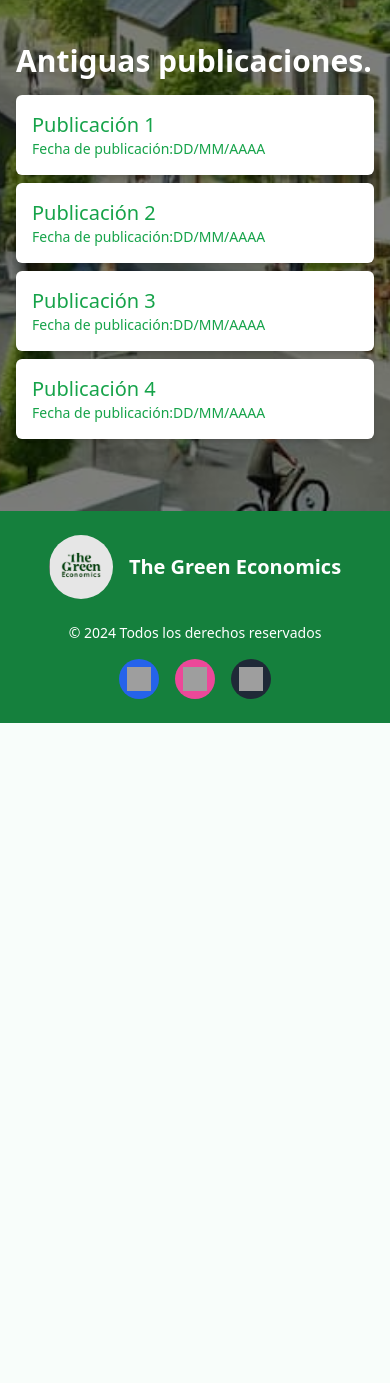
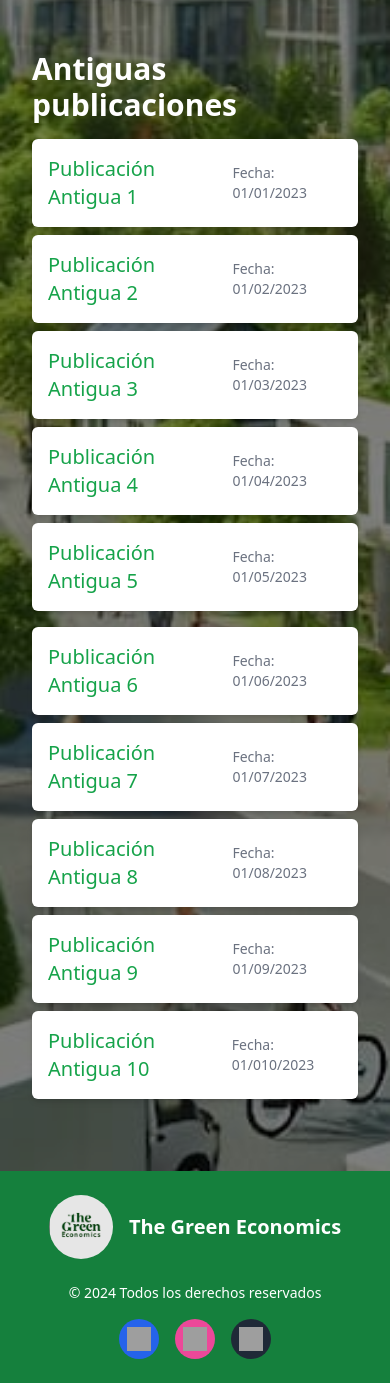
Before and after one commit to JulioChureo/TheGreenEconomics, a Django app: page / in a window 390 px wide; the page is wider, and only the part inside the window is pictured. Shown: the part 814-2197 px from the top of that part. Before the commit the page ends 1537 px from the top of that part, so only its background shows below. Run offline with Django 5.2, Linux system fonts and the light colour scheme; data that the repository does not hold is empty; some libraries are stand-ins or nearby versions; grey boxes are pictures that could not be loaded.

Commit message:
arreglo de templates

```diff
--- a/GreenEconomics/templates/base.html
+++ b/GreenEconomics/templates/base.html
@@ -29,33 +29,38 @@
         }
 	</style>
 	<body  >
-		<header>
-			<nav class="bg-green-600 shadow-lg">
-				<div class="mx-auto max-w-7xl px-4 xl:px-6 lg:px-8">
-					<div class="relative flex h-16 items-center justify-between">
-						<!-- Izquierda: Enlaces de navegación -->
-						<div class="flex items-center space-x-6">
-							<a href="#" class="rounded-md px-4 py-2 text-lg font-medium text-white hover:bg-green-700 transition duration-300">Inicio</a>
-							<a href="#" class="rounded-md px-4 py-2 text-lg font-medium text-white hover:bg-green-700 transition duration-300">Publicaciones</a>
-						</div>
+	<!-- En tu template base.html -->
+<div class="flex min-h-screen">
+    <!-- Botón de toggle -->
+    <button id="menuToggle" class="fixed z-30 top-4 left-4 p-2 bg-green-600 text-white rounded-md hover:bg-green-700 transition shadow-lg">
+        ☰ Menú
+    </button>
 
-						<!-- Centro: Logo -->
-						<div class="flex items-center justify-center flex-1">
-							<img class="h-16 w-16 rounded-full object-cover" src="{% static 'logo2.png' %}" alt="Your Company">
-						</div>
+    <!-- Barra de navegación lateral -->
+    <nav id="sidebar" class="w-72 bg-green-600 shadow-lg fixed h-full transform -translate-x-full transition-transform duration-300 z-20">
+        <!-- ... (mismo contenido del nav anterior) ... -->
+		<div class="flex justify-center mb-8 mt-4">
+			<img class="h-40 w-40 mt-8 rounded-full object-cover" src="{% static 'logo2.png' %}" alt="Your Company">
+		</div>
 
-						<!-- Derecha: Enlaces adicionales -->
-						<div class="flex items-center space-x-6">
-							<a href="#" class="rounded-md px-4 py-2 text-lg font-medium text-white hover:bg-green-700 transition duration-300">Quiénes Somos</a>
-							<a href="#" class="rounded-md px-4 py-2 text-lg font-medium text-white hover:bg-green-700 transition duration-300">Publicación de libro</a>
-						</div>
-					</div>
-				</div>
-			</nav>
-		</header>
-	  {% block content %}
+		<!-- Enlaces de navegación en columna -->
+		<div class="flex flex-col space-y-4 flex-grow">
+			<a href="#" class="rounded-md px-4 py-2 text-lg font-medium text-white hover:bg-green-700 transition duration-300">Inicio</a>
+			<a href="#" class="rounded-md px-4 py-2 text-lg font-medium text-white hover:bg-green-700 transition duration-300">Publicaciones</a>
+			<a href="#" class="rounded-md px-4 py-2 text-lg font-medium text-white hover:bg-green-700 transition duration-300">Quiénes Somos</a>
+			<a href="#" class="rounded-md px-4 py-2 text-lg font-medium text-white hover:bg-green-700 transition duration-300">Publicación de libro</a>
+		</div>
+    </nav>
 
-	  {% endblock content %}
+    <!-- Contenido principal -->
+    <main id="mainContent" class="flex-grow transition-all duration-300 px-4 md:px-8 pt-16">
+        {% block content %}
+        <!-- Contenido de las páginas -->
+        {% endblock %}
+    </main>
+</div>
+
+
 	  <footer class="bg-green-700 text-white py-6 mt-10">
 		<div class="max-w-7xl mx-auto px-4 flex flex-col md:flex-row items-center justify-between">
 			<!-- Izquierda: Logo de la empresa y nombre -->
@@ -85,3 +90,51 @@
 	</footer>
 	</body>
 </html>
+<script>
+    document.addEventListener('DOMContentLoaded', function() {
+        const menuToggle = document.getElementById('menuToggle');
+        const sidebar = document.getElementById('sidebar');
+        const mainContent = document.getElementById('mainContent');
+
+        // Estado del menú desde localStorage
+        let isMenuOpen = localStorage.getItem('menuOpen') === 'true';
+
+        // Función para actualizar el layout
+        function updateLayout() {
+            if (isMenuOpen) {
+                sidebar.classList.remove('-translate-x-full');
+                mainContent.classList.add('md:ml-72', 'ml-0');
+            } else {
+                sidebar.classList.add('-translate-x-full');
+                mainContent.classList.remove('md:ml-72', 'ml-0');
+            }
+        }
+
+        // Función para alternar el menú
+        function toggleMenu() {
+            isMenuOpen = !isMenuOpen;
+            localStorage.setItem('menuOpen', isMenuOpen);
+            updateLayout();
+        }
+
+        // Event listeners
+        menuToggle.addEventListener('click', toggleMenu);
+
+        // Inicialización adaptativa
+        if (window.innerWidth >= 768 && !localStorage.getItem('menuOpen')) {
+            isMenuOpen = true; // Estado inicial abierto solo en desktop
+        }
+
+        updateLayout();
+
+        // Ajustar en resize
+        window.addEventListener('resize', function() {
+            if (window.innerWidth >= 768) {
+                mainContent.classList.remove('ml-0');
+            } else {
+                mainContent.classList.remove('md:ml-72');
+            }
+            updateLayout();
+        });
+    });
+</script>
--- a/GreenEconomics/templates/journals/index.html
+++ b/GreenEconomics/templates/journals/index.html
@@ -2,44 +2,80 @@
 {% block content %}
 <!-- Nuevas publicaciones-->
 <div class="max-w-7xl mx-auto py-8 px-4 sm:px-6 lg:px-8">
-    <div class="grid grid-cols-1 md:grid-cols-2 gap-8 ">
+    <div class="grid grid-cols-1 md:grid-cols-2 gap-8">
         <!-- Lado izquierdo: Listado de publicaciones -->
         <div class="space-y-4">
             <h2 class="text-3xl font-semibold text-white">Novedades</h2>
             <ul class="space-y-2">
-                <li class="bg-white p-4 rounded-md shadow-md hover:bg-gray-100">
-                    <a href="#" class="text-xl text-green-600 hover:text-green-800" onclick="openModal(0)">Publicación 1</a>
-                    <h1 class="text-sm text-green-600">Fecha de publicación: DD/MM/AAAA</h1>
+                {% for i in "1234" %}
+                <li
+                    class="bg-white p-4 rounded-md shadow-md hover:bg-gray-100 cursor-pointer transition-colors group relative"
+                    onclick="openModal({{ forloop.counter0 }})"
+                    data-title="Publicación {{ forloop.counter }}"
+                    data-content="Contenido detallado de la publicación {{ forloop.counter }}"
+                    data-date="01/0{{ forloop.counter }}/2024"
+                >
+                    <div class="flex justify-between items-center">
+                        <span class="text-xl text-green-600 group-hover:text-green-800">
+                            Publicación {{ forloop.counter }}
+                        </span>
+                        <span class="text-sm text-gray-500">
+                            Fecha de publicación: 01/0{{ forloop.counter }}/2024
+                        </span>
+                    </div>
                 </li>
-                <li class="bg-white p-4 rounded-md shadow-md hover:bg-gray-100">
-                    <a href="#" class="text-xl text-green-600 hover:text-green-800" onclick="openModal(1)">Publicación 2</a>
-                    <h1 class="text-sm text-green-600">Fecha de publicación: DD/MM/AAAA</h1>
-                </li>
-                <li class="bg-white p-4 rounded-md shadow-md hover:bg-gray-100">
-                    <a href="#" class="text-xl text-green-600 hover:text-green-800" onclick="openModal(2)">Publicación 3</a>
-                    <h1 class="text-sm text-green-600">Fecha de publicación: DD/MM/AAAA</h1>
-                </li>
-                <li class="bg-white p-4 rounded-md shadow-md hover:bg-gray-100">
-                    <a href="#" class="text-xl text-green-600 hover:text-green-800" onclick="openModal(3)">Publicación 4</a>
-                    <h1 class="text-sm text-green-600">Fecha de publicación: DD/MM/AAAA</h1>
-                </li>
+                {% endfor %}
             </ul>
         </div>
 
         <!-- Modal -->
-        <div id="modal" class="fixed inset-0 bg-black bg-opacity-50 flex items-center justify-center hidden">
-            <button onclick="prevPublication()" class="absolute left-2 bg-gray-300 p-2 rounded-full">&#9664;</button>
-            <div class="bg-white p-6 rounded-lg shadow-lg w-96 relative flex flex-col items-center">
-                <h3 id="modal-title" class="text-xl font-semibold text-gray-800 mb-4"></h3>
-                <p class="text-gray-600">Aquí puedes previsualizar el contenido antes de descargarlo.</p>
-                <div class="mt-4 flex justify-end space-x-2">
-                    <button onclick="closeModal()" class="px-4 py-2 bg-red-500 text-white rounded-md">Cancelar</button>
-                    <button class="px-4 py-2 bg-green-600 text-white rounded-md">Descargar</button>
-                </div>
-            </div>
-            <button onclick="nextPublication()" class="absolute right-2 bg-gray-300 p-2 rounded-full">&#9654;</button>
+         <!-- Modal -->
+<div id="modal" class="fixed inset-0 bg-black bg-opacity-50 flex items-center justify-center hidden z-50">
+    <div class="bg-white p-6 rounded-lg shadow-lg w-full max-w-2xl mx-4 relative">
+        <!-- Encabezado con botón cerrar -->
+        <div class="flex justify-between items-center mb-4">
+            <h3 id="modal-title" class="text-2xl font-bold text-gray-800"></h3>
+            <button
+                onclick="closeModal()"
+                class="text-gray-500 hover:text-gray-700 text-3xl"
+            >&times;</button>
         </div>
 
+        <!-- Fecha de publicación -->
+        <div class="mb-4">
+            <span id="modal-date" class="text-sm text-gray-500"></span>
+        </div>
+
+        <!-- Contenido -->
+        <p id="modal-content" class="text-gray-600 mb-6"></p>
+
+        <!-- Botones inferiores -->
+        <div class="flex justify-between items-center">
+            <!-- Botón Anterior -->
+            <div>
+                <button
+                    onclick="prevPublication()"
+                    class="px-4 py-2 bg-gray-200 hover:bg-gray-300 rounded-md transition-colors"
+                >← Anterior</button>
+            </div>
+
+            <!-- Botón Descargar -->
+            <div>
+                <button
+                    class="px-4 py-2 bg-green-600 hover:bg-green-700 text-white rounded-md transition-colors"
+                >Descargar</button>
+            </div>
+
+            <!-- Botón Siguiente -->
+            <div>
+                <button
+                    onclick="nextPublication()"
+                    class="px-4 py-2 bg-gray-200 hover:bg-gray-300 rounded-md transition-colors"
+                >Siguiente →</button>
+            </div>
+        </div>
+    </div>
+</div>
         <!-- Lado derecho: Imagen -->
         <div class="flex justify-center items-center">
             <img class="rounded-lg shadow-xl" src="https://imprentalascondes.cl/wp-content/uploads/2020/02/DIARIO.jpg" alt="Imagen de ejemplo">
@@ -47,62 +83,138 @@
     </div>
 </div>
 
+<!-- Publicaciones antiguas -->
+<div class="max-w-7xl mx-auto py-8 px-4 sm:px-6 lg:px-8">
+    <div>
+        <div class="space-y-4">
+            <h2 class="text-3xl font-semibold text-white">Antiguas publicaciones</h2>
+            <div class="grid grid-cols-1 md:grid-cols-2 gap-4">
+                <!-- Columna Izquierda -->
+<div class="space-y-2">
+    <ul class="space-y-2">
+        {% for i in "12345" %}
+        <li
+            class="bg-white p-4 rounded-md shadow-md hover:bg-gray-100 cursor-pointer transition-colors group"
+            onclick="openModal({{ forloop.counter0|add:'4' }})"
+            data-title="Publicación Antigua {{ forloop.counter }}"
+            data-content="Contenido detallado de la publicación antigua {{ forloop.counter }}"
+            data-date="01/0{{ forloop.counter }}/2023"
+        >
+            <div class="flex justify-between items-center">
+                <span class="text-xl text-green-600 group-hover:text-green-800">
+                    Publicación Antigua {{ forloop.counter }}
+                </span>
+                <span class="text-sm text-gray-500">
+                    Fecha: 01/0{{ forloop.counter }}/2023
+                </span>
+            </div>
+        </li>
+        {% endfor %}
+    </ul>
+</div>
 
-
-<!-- Publicaciones antiguas -->
-
-
-<div class="max-w-7xl mx-auto py-8 px-4 sm:px-6 lg:px-8">
-    <div >
-        <!-- Lado izquierdo: Listado de publicaciones -->
-        <div class="space-y-4">
-            <h2 class="text-3xl font-semibold text-white">Antiguas publicaciones.</h2>
-            <ul class="space-y-2">
-                <li class="bg-white p-4 rounded-md shadow-md hover:bg-gray-100">
-                    <a href="#" class="text-xl text-green-600 hover:text-green-800">Publicación 1</a>
-                    <h1 class="text-sm text-green-600 ">Fecha de publicación:DD/MM/AAAA</h1>
-                </li>
-                <li class="bg-white p-4 rounded-md shadow-md hover:bg-gray-100">
-                    <a href="#" class="text-xl text-green-600 hover:text-green-800">Publicación 2</a>
-                    <h1 class="text-sm text-green-600 ">Fecha de publicación:DD/MM/AAAA</h1>
-                </li>
-                <li class="bg-white p-4 rounded-md shadow-md hover:bg-gray-100">
-                    <a href="#" class="text-xl text-green-600 hover:text-green-800">Publicación 3</a>
-                    <h1 class="text-sm text-green-600 ">Fecha de publicación:DD/MM/AAAA</h1>
-                </li>
-                <li class="bg-white p-4 rounded-md shadow-md hover:bg-gray-100">
-                    <a href="#" class="text-xl text-green-600 hover:text-green-800">Publicación 4</a>
-                    <h1 class="text-sm text-green-600 ">Fecha de publicación:DD/MM/AAAA</h1>
-                </li>
-            </ul>
+<!-- Columna Derecha -->
+<div class="space-y-2">
+    <ul class="space-y-2">
+        {% for i in "67890" %}
+        <li
+            class="bg-white p-4 rounded-md shadow-md hover:bg-gray-100 cursor-pointer transition-colors group"
+            onclick="openModal({{ forloop.counter0|add:'9' }})"
+            data-title="Publicación Antigua {{ forloop.counter0|add:'6' }}"
+            data-content="Contenido detallado de la publicación antigua {{ forloop.counter0|add:'6' }}"
+            data-date="01/0{{ forloop.counter0|add:'6' }}/2023"
+        >
+            <div class="flex justify-between items-center">
+                <span class="text-xl text-green-600 group-hover:text-green-800">
+                    Publicación Antigua {{ forloop.counter0|add:'6' }}
+                </span>
+                <span class="text-sm text-gray-500">
+                    Fecha: 01/0{{ forloop.counter0|add:'6' }}/2023
+                </span>
+            </div>
+        </li>
+        {% endfor %}
+    </ul>
+</div>
+            </div>
         </div>
     </div>
 </div>
 
+<!--
+Para ocupar Con Django:
+{% for post in posts_antiguos|slice:":5" %}
+<-- Columna izquierda --
+<li
+    class="..."
+    onclick="openModal({{ forloop.counter0 }})"
+    data-title="{{ post.titulo }}"
+    data-content="{{ post.contenido }}"
+    data-date="{{ post.fecha_publicacion|date:'d/m/Y' }}"
+>
+...
+</li>
+{% endfor %}
+
+{% for post in posts_antiguos|slice:"5:10" %}
+<-- Columna derecha --
+<li
+    class="..."
+    onclick="openModal({{ forloop.counter0|add:'5' }})"
+    data-title="{{ post.titulo }}"
+    data-content="{{ post.contenido }}"
+    data-date="{{ post.fecha_publicacion|date:'d/m/Y' }}"
+>
+...
+</li>
+{% endfor %}
+-->
+
 <script>
     let currentPublication = 0;
-    const publications = ["Publicación 1", "Publicación 2", "Publicación 3", "Publicación 4"];
+    const publications = Array.from(document.querySelectorAll('[data-title]'));
+
+    function updateModalData(index) {
+        const publication = publications[index];
+        document.getElementById("modal-title").textContent = publication.dataset.title;
+        document.getElementById("modal-content").textContent = publication.dataset.content;
+        document.getElementById("modal-date").textContent = `Publicado el: ${publication.dataset.date}`;
+    }
 
     function openModal(index) {
         currentPublication = index;
-        document.getElementById("modal-title").textContent = publications[currentPublication];
+        updateModalData(index);
         document.getElementById("modal").classList.remove("hidden");
+        document.body.classList.add("overflow-hidden");
     }
 
     function closeModal() {
         document.getElementById("modal").classList.add("hidden");
+        document.body.classList.remove("overflow-hidden");
     }
 
     function prevPublication() {
         if (currentPublication > 0) {
-            openModal(currentPublication - 1);
+            currentPublication--;
+            updateModalData(currentPublication);
         }
     }
 
     function nextPublication() {
         if (currentPublication < publications.length - 1) {
-            openModal(currentPublication + 1);
+            currentPublication++;
+            updateModalData(currentPublication);
         }
     }
+
+    // Cerrar modal al hacer clic fuera
+    document.getElementById('modal').addEventListener('click', function(e) {
+        if (e.target === this) closeModal();
+    });
+
+    // Cerrar con ESC
+    document.addEventListener('keydown', (e) => {
+        if (e.key === 'Escape') closeModal();
+    });
 </script>
 {% endblock content %}
```
